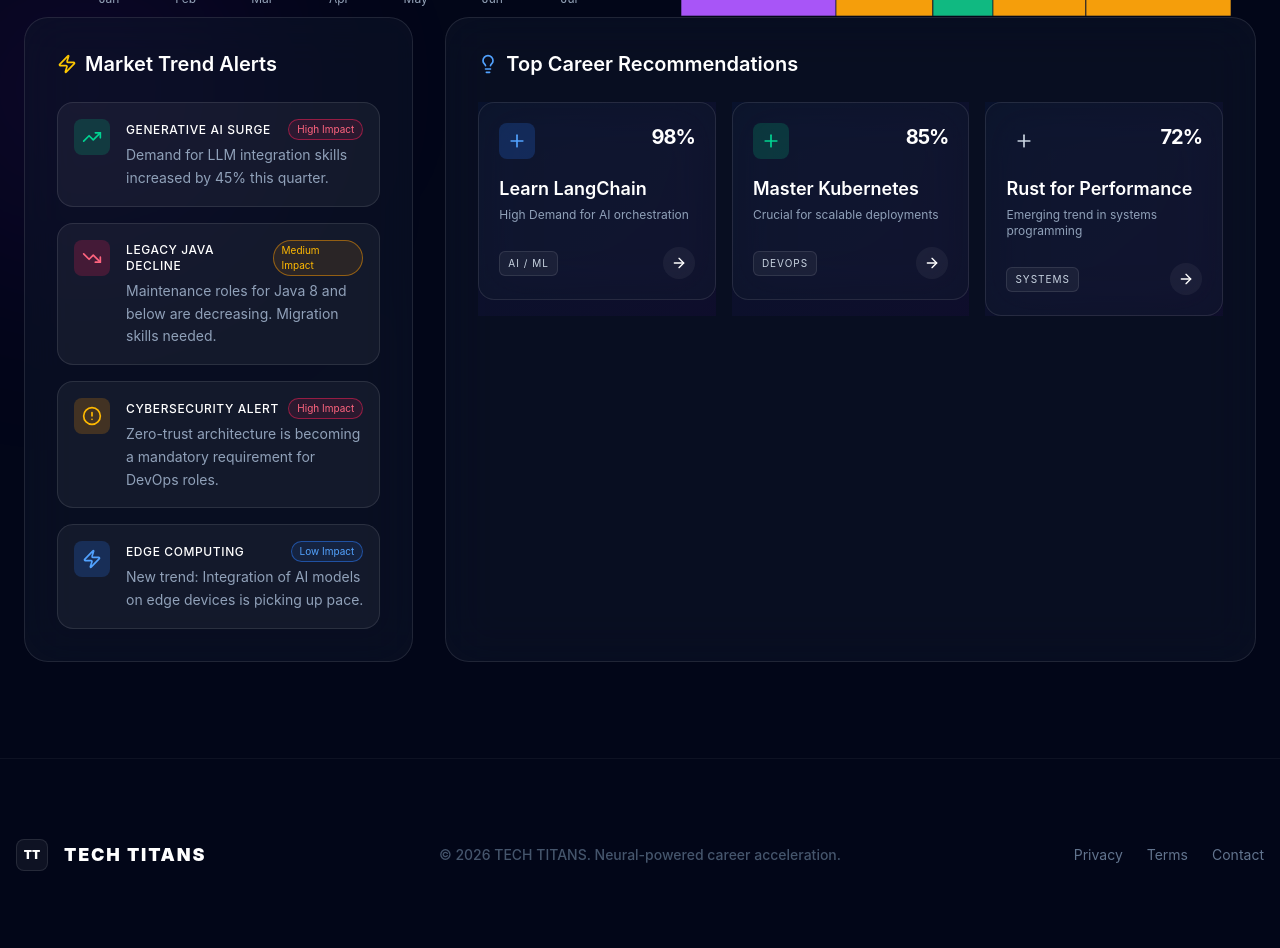
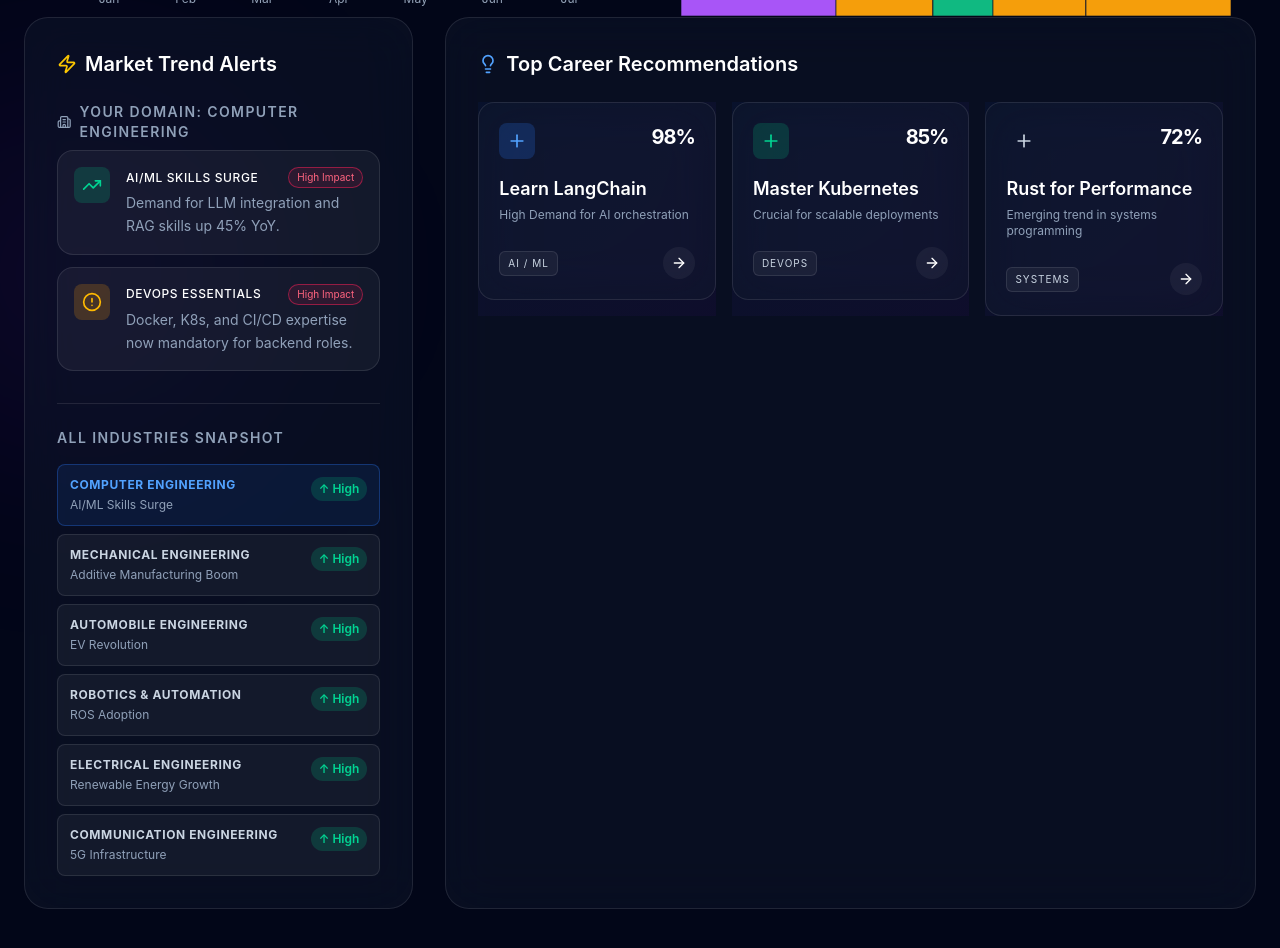
Before and after one commit to Varun-317/TECH-TITANS, a React (Vite) app: page / in a window 1280 px wide. Shown: the part 4840-5788 px from the top of the page. Built offline with nearby package versions, Linux system fonts and the light colour scheme.

Commit message:
feat: update TrendAlerts to show all industries with domain-specific insights and comparisons

```diff
--- a/src/components/MarketTrends.jsx
+++ b/src/components/MarketTrends.jsx
@@ -97,7 +97,7 @@
                 <div className="grid grid-cols-1 lg:grid-cols-3 gap-8">
                     <div className="lg:col-span-1">
                         <div className="bg-slate-900/50 backdrop-blur-xl border border-white/10 p-8 rounded-3xl h-full">
-                            <TrendAlerts />
+                            <TrendAlerts userProfile={userProfile} />
                         </div>
                     </div>
                     <div className="lg:col-span-2">
--- a/src/components/TrendAlerts.jsx
+++ b/src/components/TrendAlerts.jsx
@@ -1,47 +1,126 @@
 import React from 'react';
 import { motion } from 'framer-motion';
-import { TrendingUp, TrendingDown, AlertCircle, Zap } from 'lucide-react';
+import { TrendingUp, TrendingDown, AlertCircle, Zap, Building2 } from 'lucide-react';
+import { jobMarketData } from '../data/courseResources';
 
-const alerts = [
+const industryAlerts = {
+    "Computer Engineering": [
         {
             id: 1,
-        title: 'Generative AI Surge',
-        description: 'Demand for LLM integration skills increased by 45% this quarter.',
+            title: 'AI/ML Skills Surge',
+            description: 'Demand for LLM integration and RAG skills up 45% YoY.',
             type: 'up',
             impact: 'High',
         },
         {
             id: 2,
-        title: 'Legacy Java Decline',
-        description: 'Maintenance roles for Java 8 and below are decreasing. Migration skills needed.',
-        type: 'down',
-        impact: 'Medium',
-    },
-    {
-        id: 3,
-        title: 'Cybersecurity Alert',
-        description: 'Zero-trust architecture is becoming a mandatory requirement for DevOps roles.',
+            title: 'DevOps Essentials',
+            description: 'Docker, K8s, and CI/CD expertise now mandatory for backend roles.',
             type: 'alert',
             impact: 'High',
         },
+    ],
+    "Mechanical Engineering": [
         {
-        id: 4,
-        title: 'Edge Computing',
-        description: 'New trend: Integration of AI models on edge devices is picking up pace.',
+            id: 1,
+            title: 'Additive Manufacturing Boom',
+            description: '3D printing and AM skills demand increased by 50% in manufacturing.',
+            type: 'up',
+            impact: 'High',
+        },
+        {
+            id: 2,
+            title: 'CAD Modernization',
+            description: 'Cloud-based CAD tools (Fusion 360, Onshape) replacing traditional software.',
             type: 'trend',
-        impact: 'Low',
-    }
-];
+            impact: 'Medium',
+        },
+    ],
+    "Automobile Engineering": [
+        {
+            id: 1,
+            title: 'EV Revolution',
+            description: 'Electric vehicle powertrain skills demand up 80% as industry shifts.',
+            type: 'up',
+            impact: 'High',
+        },
+        {
+            id: 2,
+            title: 'Autonomous Systems Boom',
+            description: 'ADAS and autonomous driving skills critical for competitive edge.',
+            type: 'alert',
+            impact: 'High',
+        },
+    ],
+    "Robotics & Automation": [
+        {
+            id: 1,
+            title: 'ROS Adoption',
+            description: 'ROS 2 and middleware adoption at all-time high in robotics industry.',
+            type: 'up',
+            impact: 'High',
+        },
+        {
+            id: 2,
+            title: 'Computer Vision Essential',
+            description: 'YOLO, OpenCV expertise now baseline for robotics engineers.',
+            type: 'alert',
+            impact: 'Medium',
+        },
+    ],
+    "Electrical Engineering": [
+        {
+            id: 1,
+            title: 'Renewable Energy Growth',
+            description: 'Solar and wind energy systems engineering roles increased by 35%.',
+            type: 'up',
+            impact: 'High',
+        },
+        {
+            id: 2,
+            title: 'FPGA Demand Rising',
+            description: 'Verilog and FPGA design skills crucial for embedded systems.',
+            type: 'trend',
+            impact: 'Medium',
+        },
+    ],
+    "Communication Engineering": [
+        {
+            id: 1,
+            title: '5G Infrastructure',
+            description: '5G network deployment creating 75% surge in demand for specialists.',
+            type: 'up',
+            impact: 'High',
+        },
+        {
+            id: 2,
+            title: 'RF Design Innovation',
+            description: 'Advanced antenna design and SDR technologies gaining traction.',
+            type: 'trend',
+            impact: 'Medium',
+        },
+    ]
+};
 
-const TrendAlerts = () => {
+const TrendAlerts = ({ userProfile }) => {
+    const domain = userProfile?.domain || "Computer Engineering";
+    const currentAlerts = industryAlerts[domain] || industryAlerts["Computer Engineering"];
+    const allDomains = Object.keys(industryAlerts);
+
     return (
-        <div className="space-y-4">
+        <div className="space-y-6">
             <h3 className="text-xl font-semibold text-white mb-6 flex items-center gap-2">
                 <Zap className="w-5 h-5 text-yellow-400" />
                 Market Trend Alerts
             </h3>
 
-            {alerts.map((alert, index) => (
+            {/* Current Industry Alerts */}
+            <div className="space-y-3">
+                <div className="text-sm text-slate-400 font-semibold uppercase tracking-widest mb-2 flex items-center gap-2">
+                    <Building2 className="w-4 h-4" />
+                    Your Domain: {domain}
+                </div>
+                {currentAlerts.map((alert, index) => (
                     <motion.div
                         key={alert.id}
                         initial={{ opacity: 0, x: -20 }}
@@ -51,7 +130,8 @@
                         className="bg-white/5 border border-white/10 p-4 rounded-2xl hover:bg-white/10 transition-colors group"
                     >
                         <div className="flex items-start gap-4">
-                        <div className={`p-2 rounded-lg ${alert.type === 'up' ? 'bg-emerald-500/20 text-emerald-400' :
+                            <div className={`p-2 rounded-lg ${alert.type === 'up' ?
+                                'bg-emerald-500/20 text-emerald-400' :
                                 alert.type === 'down' ? 'bg-rose-500/20 text-rose-400' :
                                 alert.type === 'alert' ? 'bg-amber-500/20 text-amber-400' :
                                 'bg-blue-500/20 text-blue-400'
@@ -81,6 +161,42 @@
                     </motion.div>
                 ))}
             </div>
+
+            {/* All Industries Overview */}
+            <div className="mt-8 pt-6 border-t border-white/10">
+                <div className="text-sm text-slate-400 font-semibold uppercase tracking-widest mb-4">
+                    All Industries Snapshot
+                </div>
+                <div className="space-y-2">
+                    {allDomains.map((ind, idx) => {
+                        const alerts = industryAlerts[ind];
+                        const topAlert = alerts[0];
+                        return (
+                            <motion.div
+                                key={idx}
+                                initial={{ opacity: 0, y: 10 }}
+                                whileInView={{ opacity: 1, y: 0 }}
+                                transition={{ delay: idx * 0.05 }}
+                                viewport={{ once: true }}
+                                className={`p-3 rounded-lg border transition-all ${domain === ind ? 'bg-blue-500/10 border-blue-500/30' : 'bg-white/5 border-white/10 hover:bg-white/10'}`}
+                            >
+                                <div className="flex items-start justify-between">
+                                    <div className="flex-1">
+                                        <p className={`text-xs font-bold uppercase tracking-wider ${domain === ind ? 'text-blue-400' : 'text-slate-300'}`}>
+                                            {ind}
+                                        </p>
+                                        <p className="text-xs text-slate-400 mt-1">{topAlert.title}</p>
+                                    </div>
+                                    <div className={`text-xs px-2 py-1 rounded-full font-semibold ${topAlert.type === 'up' ? 'bg-emerald-500/20 text-emerald-400' : topAlert.type === 'alert' ? 'bg-amber-500/20 text-amber-400' : 'bg-blue-500/20 text-blue-400'}`}>
+                                        {topAlert.type === 'up' ? '↑ High' : topAlert.type === 'alert' ? '! Alert' : '→ Trend'}
+                                    </div>
+                                </div>
+                            </motion.div>
+                        );
+                    })}
+                </div>
+            </div>
+        </div>
     );
 };
 
```
Lines whose indentation alone changed are shown as unchanged.
